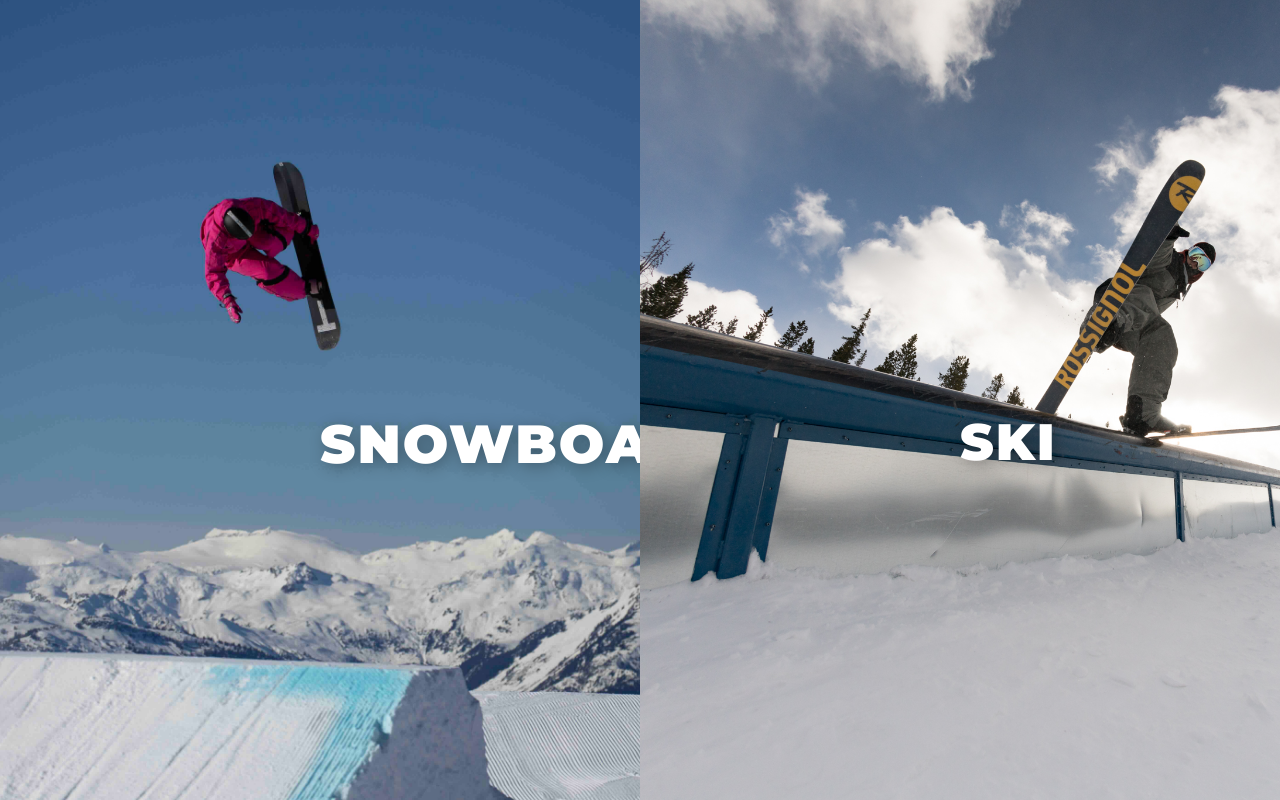
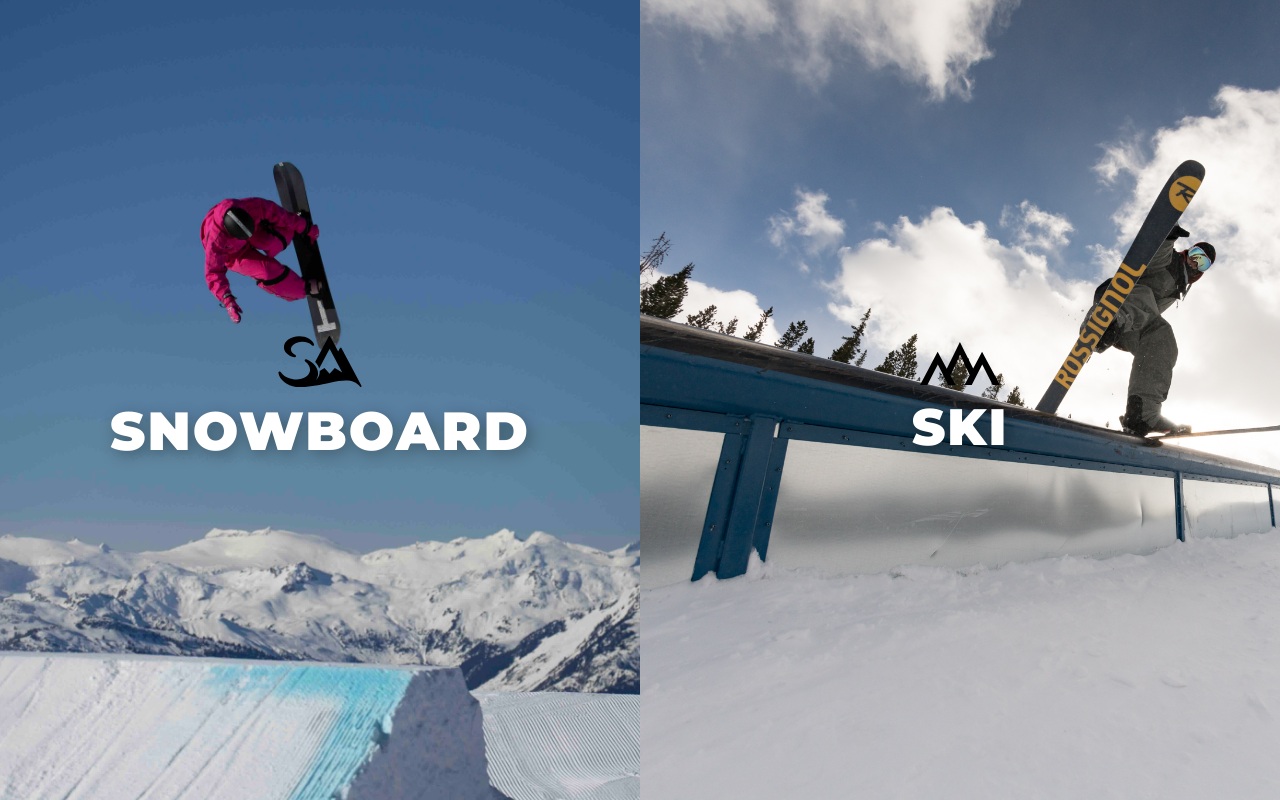
Before and after one commit to snowboardaddiction/addictionsports, a plain HTML site: page index.html in a window 1280 px wide. Drawn offline with Linux system fonts and the light colour scheme.

Commit message:
Update styles.css

```diff
--- a/assets/css/styles.css
+++ b/assets/css/styles.css
@@ -26,6 +26,7 @@ html, body {
     display: flex;
     justify-content: center;
     align-items: center;
+    flex-direction: column; /* Aligns content (logo + text) vertically */
 
     /* Background Image Styling */
     background-size: cover;
@@ -54,6 +55,21 @@ html, body {
     background: rgba(0, 0, 0, 0.3); /* Darkens on hover */
 }
 
+/* Centering Content (Logo + Text) */
+.content {
+    display: flex;
+    flex-direction: column;
+    align-items: center;
+    text-align: center;
+    z-index: 2;
+}
+
+/* Logo Styling */
+.logo {
+    width: 80px;  /* Adjust as needed */
+    margin-bottom: 10px;
+}
+
 /* Text Overlay - Styled Without Box */
 .text-overlay {
     color: white;
@@ -62,8 +78,6 @@ html, body {
     text-align: center;
     text-transform: uppercase; /* Optional: Makes text all caps */
     letter-spacing: 2px; /* Adds spacing for a clean look */
-    position: absolute;
-    z-index: 2;  /* Ensures text stays above darken effect */
 
     /* Remove black box, add text shadow for contrast */
     text-shadow: 3px 3px 15px rgba(0, 0, 0, 0.3);
@@ -73,21 +87,26 @@ html, body {
 @media (max-width: 768px) {
     .container {
         flex-direction: column;
+    }
     .text-overlay {
         font-size: 4rem;
     }
-
     .split {
         width: 100%;
         height: 50vh; /* Each section takes up half the screen height */
     }
-
     /* Disable Hover Effects on Mobile */
     .split:hover {
         transform: none;
     }
-        @media (max-width: 480px) {
+}
+
+/* Extra Small Screens */
+@media (max-width: 480px) {
     .text-overlay {
         font-size: 2rem; /* Keep it large enough for small screens */
     }
+    .logo {
+        width: 60px; /* Adjust logo size for small screens */
+    }
 }
```
